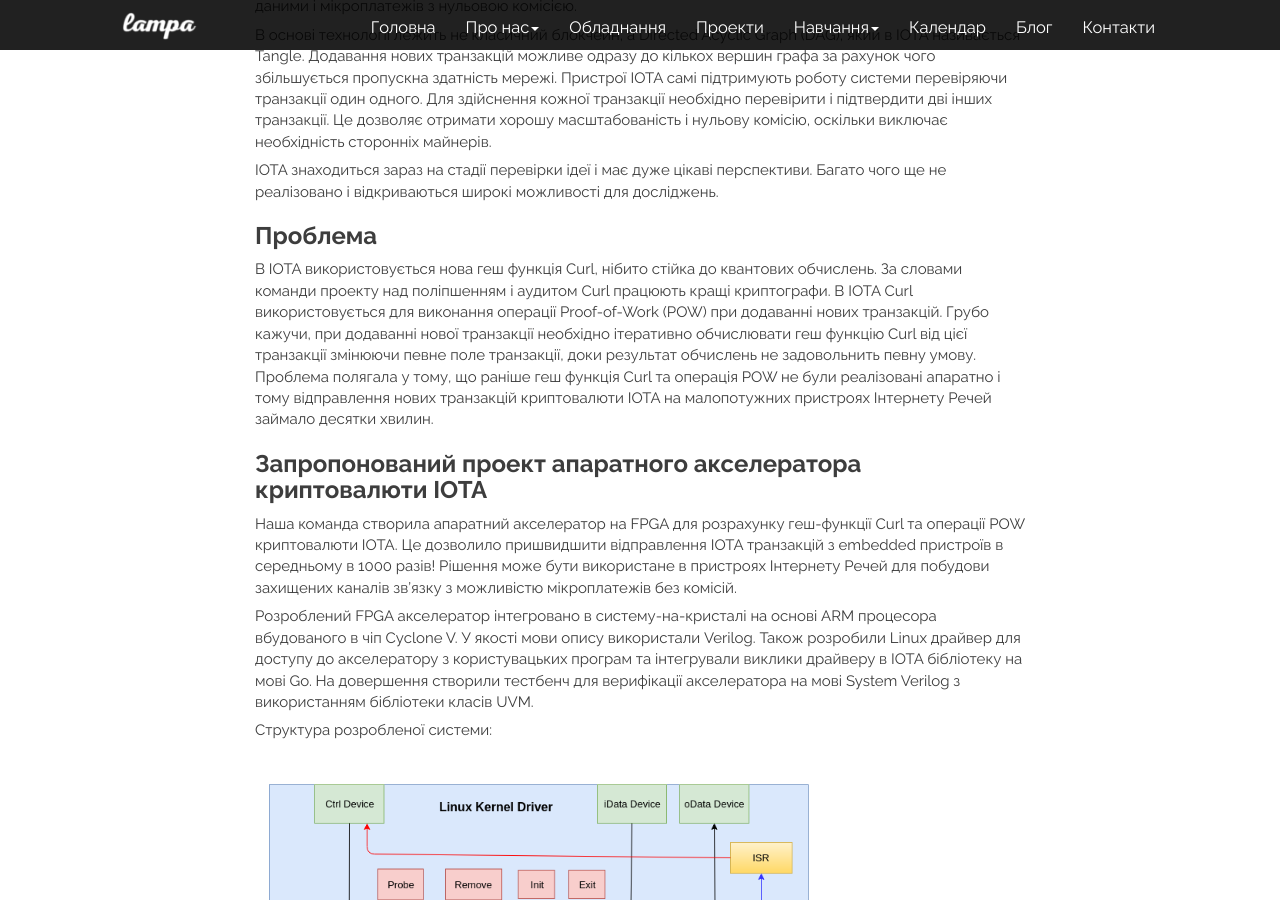
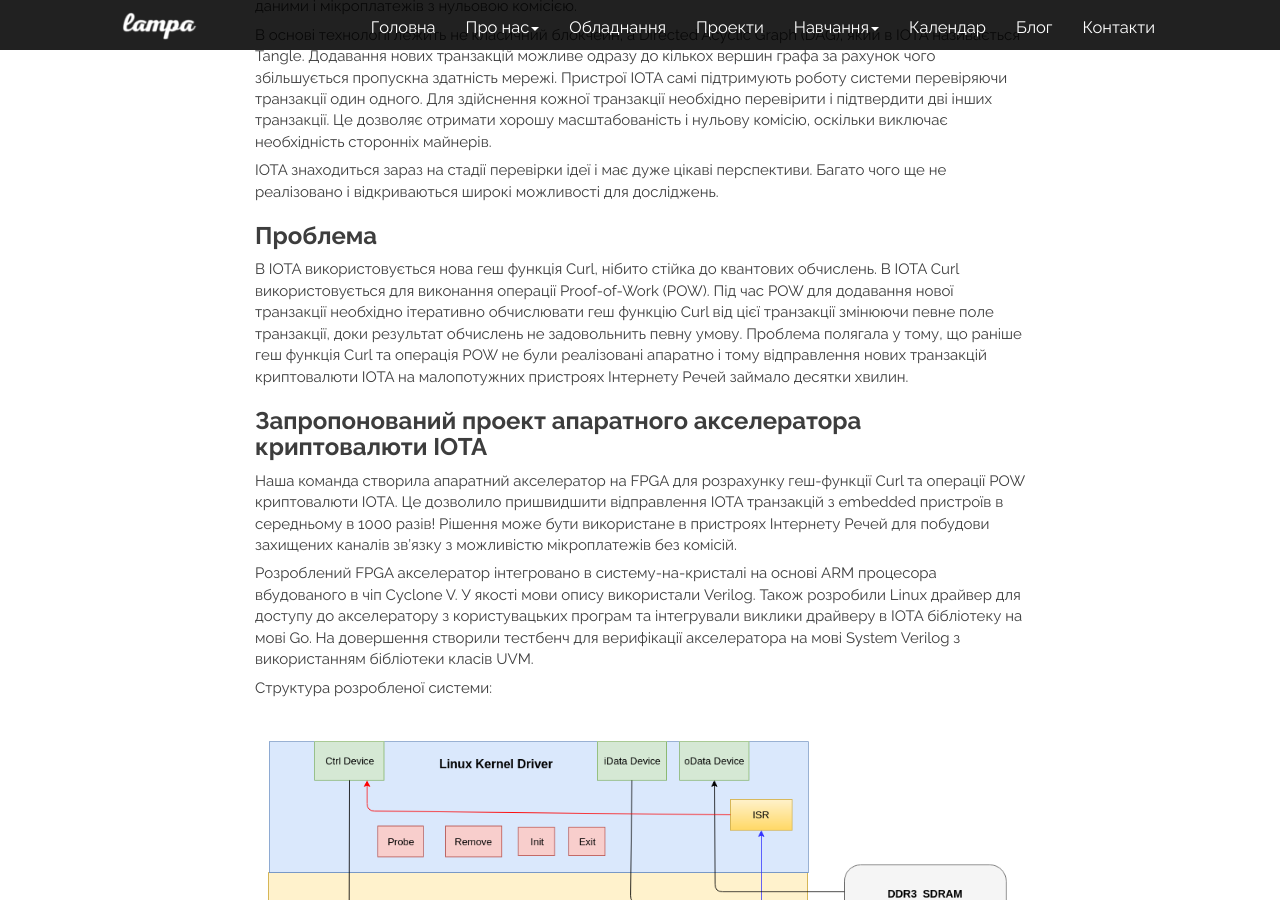
Before and after one commit to LampaLab/lampalab.github.io, a Jekyll site: the page built from _posts/projects/2018-12-30-iota-hardware-accelerator.md, in a window 1280 px wide and 900 px high, scrolled down 1065 px. Built offline with Jekyll 4.4.1, drawn with Linux system fonts in a browser that asks for light colours; nearby versions of some CDN libraries; library files that are not in the unit come from our copies.

Commit message:
Minor modifications

```diff
--- a/_posts/projects/2018-12-30-iota-hardware-accelerator.md
+++ b/_posts/projects/2018-12-30-iota-hardware-accelerator.md
@@ -21,7 +21,7 @@
 
 ### Проблема
 
-В IOTA використовується нова геш функція Curl, нібито стійка до квантових обчислень. За словами команди проекту над поліпшенням і аудитом Curl працюють кращі криптографи. В IOTA Curl використовується для виконання операції Proof-of-Work (POW) при додаванні нових транзакцій. Грубо кажучи, при додаванні нової транзакції необхідно ітеративно обчислювати геш функцію Curl від цієї транзакції змінюючи певне поле транзакції, доки результат обчислень не задовольнить певну умову. Проблема полягала у тому, що раніше геш функція Curl та операція POW не були реалізовані апаратно і тому відправлення нових транзакцій криптовалюти IOTA на малопотужних пристроях Інтернету Речей займало десятки хвилин.
+В IOTA використовується нова геш функція Curl, нібито стійка до квантових обчислень. В IOTA Curl використовується для виконання операції Proof-of-Work (POW). Під час POW для додавання нової транзакції необхідно ітеративно обчислювати геш функцію Curl від цієї транзакції змінюючи певне поле транзакції, доки результат обчислень не задовольнить певну умову. Проблема полягала у тому, що раніше геш функція Curl та операція POW не були реалізовані апаратно і тому відправлення нових транзакцій криптовалюти IOTA на малопотужних пристроях Інтернету Речей займало десятки хвилин.
 
 ### Запропонований проект апаратного акселератора криптовалюти IOTA
 
```
